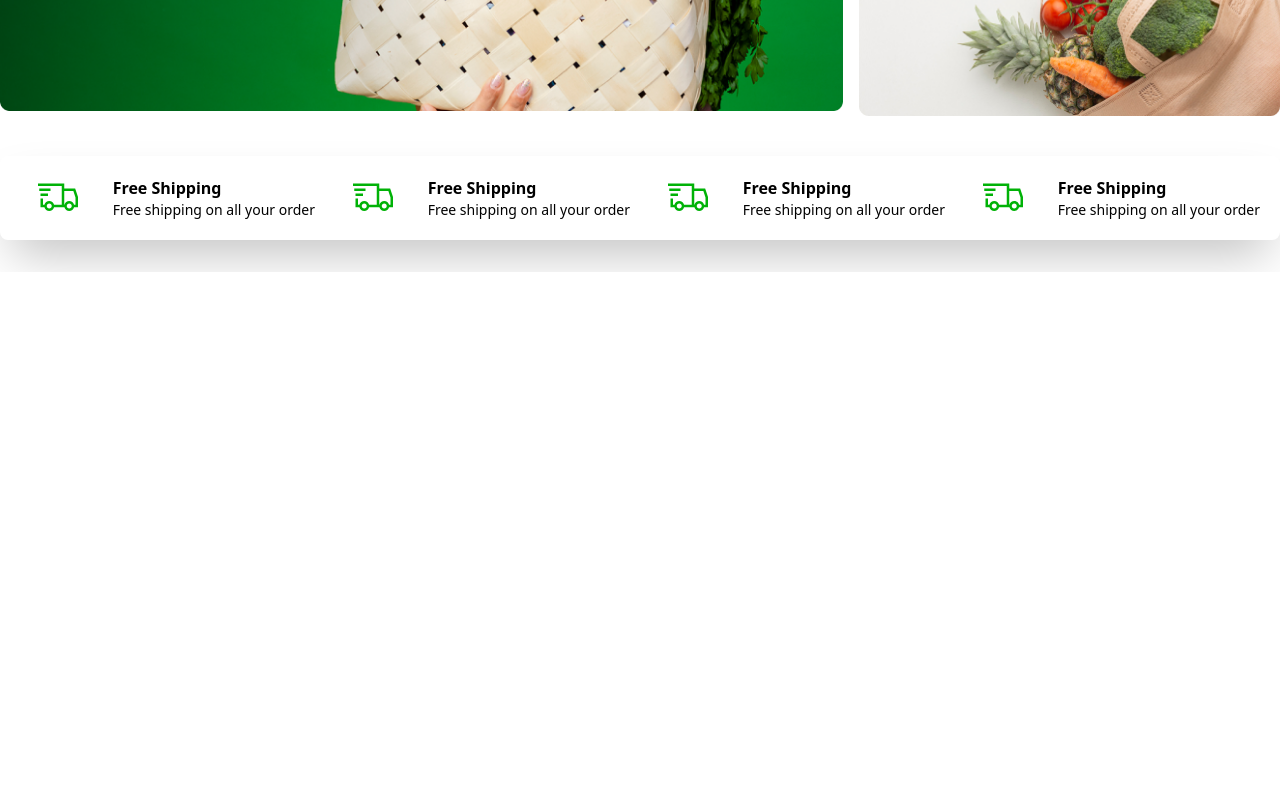
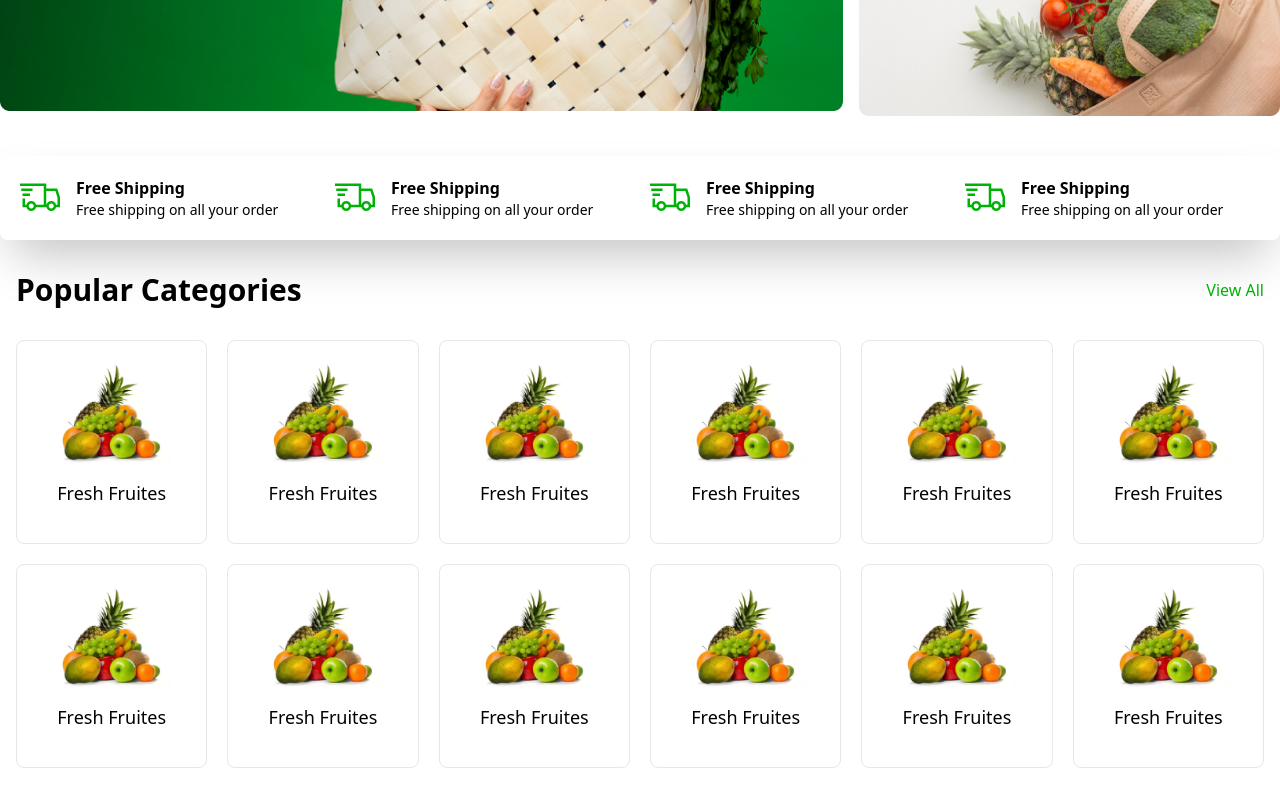
Before and after one commit to patharharsh/e-mart, a Next.js app: page / in a window 1280 px wide. Shown: the part 694-1494 px from the top of the page. Before the commit the page ends 966 px from the top, so only its background shows below. Built offline with nearby package versions, Linux system fonts and the light colour scheme.

Commit message:
Populer categoeis section added

```diff
--- a/src/app/page.tsx
+++ b/src/app/page.tsx
@@ -1,11 +1,13 @@
 import FeatureSection from "@/sections/FeatureSection";
 import HeroSection from "@/sections/HeroSection";
+import PopularCategories from "@/sections/PopularCategories";
 
 export default function Home() {
   return (
    <>
     <HeroSection />
     <FeatureSection />
+    <PopularCategories />
    </>
   );
 }
--- /dev/null
+++ b/src/components/CategoryItem.tsx
@@ -0,0 +1,17 @@
+import React from "react";
+
+interface CategoryItemProps {
+  imgPath: string;
+  label: string;
+}
+
+const CategoryItem = ({ imgPath, label }: CategoryItemProps) => {
+  return (
+    <div className="border border-1 hover:border-[#00B207] rounded-lg w-full text-center p-5 hover:shadow-lg hover:shadow-[#c8f6c9] hover:p-3 hover:transition-all transition-all">
+      <img src={imgPath} className="w-full" />
+      <h1 className="text-lg font-medium my-4">{label}</h1>
+    </div>
+  );
+};
+
+export default CategoryItem;
--- a/src/components/FeatureItem.tsx
+++ b/src/components/FeatureItem.tsx
@@ -9,8 +9,8 @@ interface FeatureItemProps {
 
 const FeatureItem = ({ Icon, name, description }: FeatureItemProps) => {
   return (
-    <div className="flex flex-col md:flex-row gap-4 text-center md:text-left">
-      {Icon && <Icon size={40} className="text-[#00B207] mx-auto" />}
+    <div className="flex flex-col md:flex-row md:justify-start gap-4 text-center md:text-left">
+      {Icon && <Icon size={40} className="text-[#00B207] mx-auto md:mx-0" />}
       <div>
         {name && <h1 className="text-base font-semibold ">{name}</h1>}
         {description && <p className="text-sm font-normal">{description}</p>}
--- /dev/null
+++ b/src/components/SectionTitle.tsx
@@ -0,0 +1,19 @@
+import Link from 'next/link'
+import React from 'react'
+
+interface SectionTitleProps {
+    title : string
+    isViewAll?: boolean
+    viewAllPath?: string
+}
+
+const SectionTitle = ({title, isViewAll=false, viewAllPath}:SectionTitleProps) => {
+  return (
+    <div className='flex items-center justify-between mb-8'>
+      <h1 className='text-3xl font-semibold leading-9'>{title}</h1>
+      {isViewAll && <Link className='text-[#00B207]' href={viewAllPath ?? '/'}>View All</Link>}
+    </div>
+  )
+}
+
+export default SectionTitle
--- /dev/null
+++ b/src/sections/PopularCategories.tsx
@@ -0,0 +1,62 @@
+import CategoryItem from '@/components/CategoryItem'
+import SectionTitle from '@/components/SectionTitle'
+import React from 'react'
+
+interface catDataType {
+    imgPath : string
+    label: string
+}
+
+const catData: catDataType[] = [
+    {
+        imgPath : '/fruites.png',
+        label : 'Fresh Fruites'
+    },{
+        imgPath : '/fruites.png',
+        label : 'Fresh Fruites'
+    },{
+        imgPath : '/fruites.png',
+        label : 'Fresh Fruites'
+    },{
+        imgPath : '/fruites.png',
+        label : 'Fresh Fruites'
+    },{
+        imgPath : '/fruites.png',
+        label : 'Fresh Fruites'
+    },{
+        imgPath : '/fruites.png',
+        label : 'Fresh Fruites'
+    },{
+        imgPath : '/fruites.png',
+        label : 'Fresh Fruites'
+    },{
+        imgPath : '/fruites.png',
+        label : 'Fresh Fruites'
+    },{
+        imgPath : '/fruites.png',
+        label : 'Fresh Fruites'
+    },{
+        imgPath : '/fruites.png',
+        label : 'Fresh Fruites'
+    },{
+        imgPath : '/fruites.png',
+        label : 'Fresh Fruites'
+    },{
+        imgPath : '/fruites.png',
+        label : 'Fresh Fruites'
+    }
+]
+
+
+const PopularCategories = () => {
+  return (
+    <div className='container mx-auto my-8 px-4'>
+      <SectionTitle title='Popular Categories' isViewAll={true} />
+      <div className='grid grid-cols-2 sm:grid-cols-4 md:grid-cols-6 gap-5'>
+        {catData?.map((item: catDataType, index: number) => <CategoryItem imgPath={item?.imgPath} label={item?.label} key={index} />)}
+      </div>
+    </div>
+  )
+}
+
+export default PopularCategories
```
Also changed, not shown: public/fruites.png (added).
